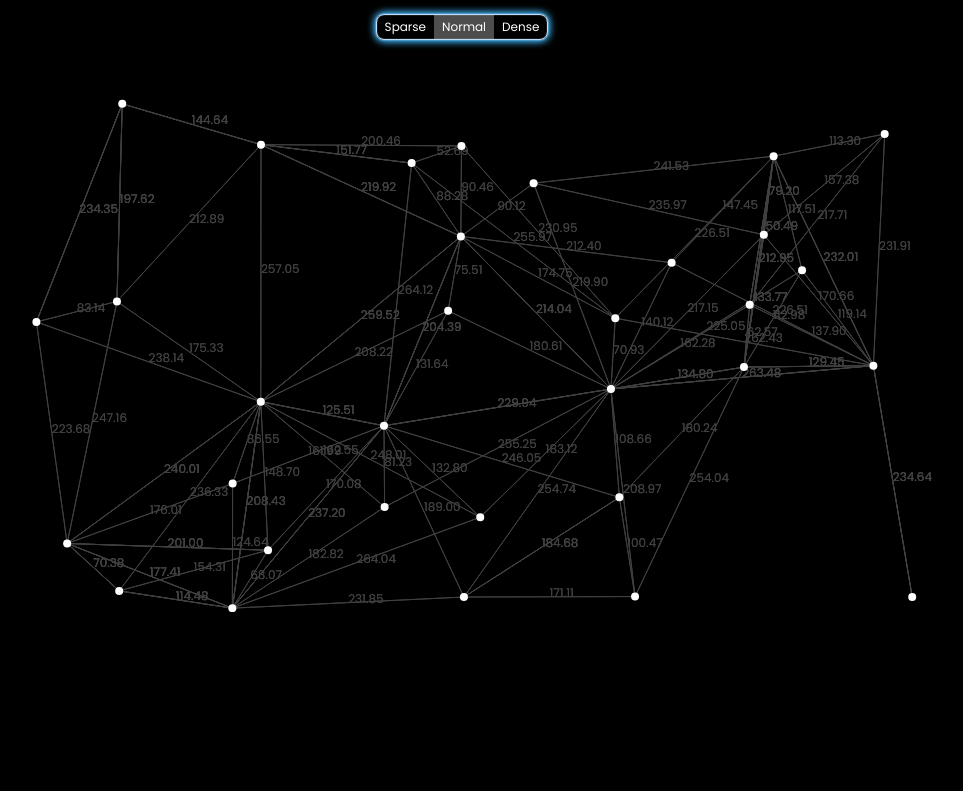
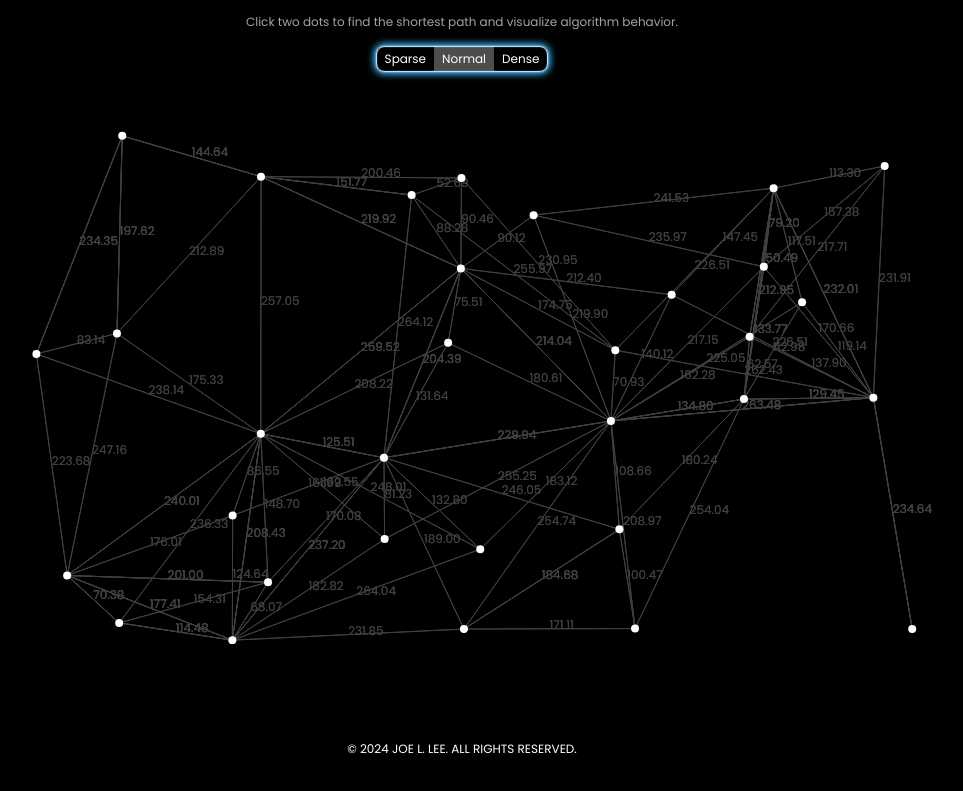
Before and after one commit to j1yl/graphs, a Next.js app: page / in a window 1280 px wide. Shown: the part 1453-2244 px from the top of the page, without its empty margins (178-1141 px from the left). Before the commit the page ends 2130 px from the top, so only its background shows below. Built offline with nearby package versions, Linux system fonts and the light colour scheme.

Commit message:
Add styling

```diff
--- a/app/page.tsx
+++ b/app/page.tsx
@@ -27,7 +27,7 @@ export default function Home() {
   }, []);
 
   return (
-    <section>
+    <section className="py-2 md:py-8">
       <motion.span
         style={{
           scaleX: scrollYProgress,
@@ -199,6 +199,11 @@ export default function Home() {
           amount={isMobile ? 16 : 32}
         />
       </div>
+      <div className="relative flex items-center justify-center py-4 md:py-8">
+        <p className="text-xs uppercase">
+          &copy; {new Date().getFullYear()} JOE L. LEE. ALL RIGHTS RESERVED.
+        </p>
+      </div>
     </section>
   );
 }
```
